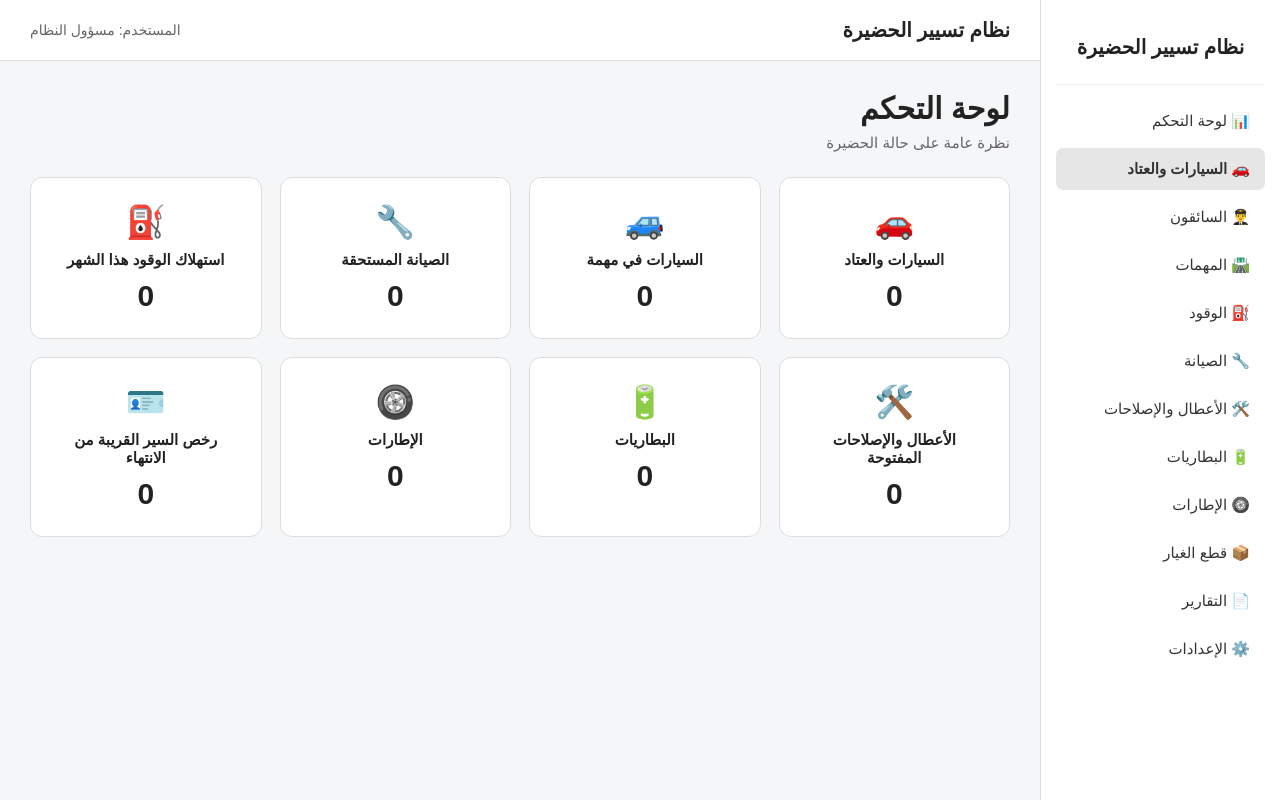
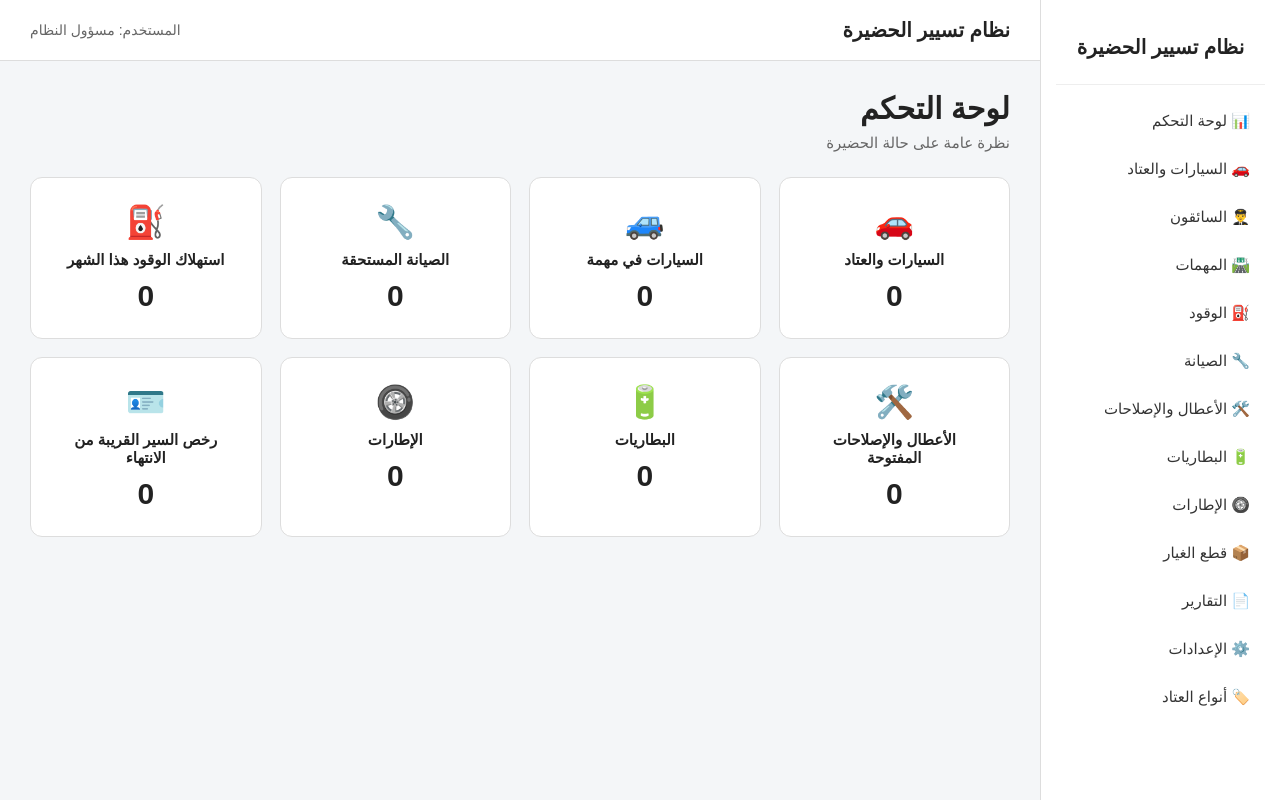
Before and after one commit to med-40/Fleet-Assets-Manager, a FastAPI app: page /dashboard in a window 1280 px wide. Run offline with FastAPI, Linux system fonts and the light colour scheme.

Commit message:
Update base.html

```diff
--- a/templates/base.html
+++ b/templates/base.html
@@ -38,6 +38,7 @@
             width: 240px;
             background: #ffffff;
             border-left: 1px solid #ddd;
+
             padding: 20px 15px;
 
             position: fixed;
@@ -50,10 +51,14 @@
 
         .logo {
             text-align: center;
+
             font-size: 20px;
             font-weight: bold;
+
             padding: 15px 5px 25px;
+
             border-bottom: 1px solid #eee;
+
             margin-bottom: 15px;
         }
 
@@ -65,7 +70,9 @@
 
         .menu a {
             display: block;
+
             text-decoration: none;
+
             color: #333;
 
             padding: 12px 15px;
@@ -96,14 +103,19 @@
             min-height: 100vh;
         }
 
+        /* الشريط العلوي */
+
         .topbar {
             background: white;
+
             padding: 18px 30px;
 
             border-bottom: 1px solid #ddd;
 
             display: flex;
+
             justify-content: space-between;
+
             align-items: center;
         }
 
@@ -117,9 +129,13 @@
             color: #666;
         }
 
+        /* محتوى الصفحة */
+
         .page-content {
             padding: 30px;
         }
+
+        /* الهواتف والشاشات الصغيرة */
 
         @media (max-width: 800px) {
 
@@ -140,82 +156,175 @@
 
 </head>
 
+
 <body>
 
 <div class="app">
 
+
+    <!-- ================================= -->
+    <!-- القائمة الجانبية -->
+    <!-- ================================= -->
+
     <aside class="sidebar">
 
+
         <div class="logo">
+
             نظام تسيير الحضيرة
+
         </div>
+
 
         <nav class="menu">
 
+
+            <!-- لوحة التحكم -->
+
             <a href="/dashboard">
+
                 📊 لوحة التحكم
+
             </a>
 
-            <a href="/equipment" class="active">
+
+            <!-- السيارات والعتاد -->
+
+            <a href="/equipment">
+
                 🚗 السيارات والعتاد
+
             </a>
 
+
+            <!-- السائقون -->
+
             <a href="#">
+
                 👨‍✈️ السائقون
+
             </a>
 
+
+            <!-- المهمات -->
+
             <a href="#">
+
                 🛣️ المهمات
+
             </a>
 
+
+            <!-- الوقود -->
+
             <a href="#">
+
                 ⛽ الوقود
+
             </a>
 
+
+            <!-- الصيانة -->
+
             <a href="#">
+
                 🔧 الصيانة
+
             </a>
 
+
+            <!-- الأعطال والإصلاحات -->
+
             <a href="#">
+
                 🛠️ الأعطال والإصلاحات
+
             </a>
 
+
+            <!-- البطاريات -->
+
             <a href="#">
+
                 🔋 البطاريات
+
             </a>
 
+
+            <!-- الإطارات -->
+
             <a href="#">
+
                 🛞 الإطارات
+
             </a>
 
+
+            <!-- قطع الغيار -->
+
             <a href="#">
+
                 📦 قطع الغيار
+
             </a>
 
+
+            <!-- التقارير -->
+
             <a href="#">
+
                 📄 التقارير
+
             </a>
 
+
+            <!-- الإعدادات -->
+
             <a href="#">
+
                 ⚙️ الإعدادات
+
             </a>
 
+
+            <!-- أنواع العتاد -->
+
+            <a href="/equipment-types">
+
+                🏷️ أنواع العتاد
+
+            </a>
+
+
         </nav>
+
 
     </aside>
 
 
+    <!-- ================================= -->
+    <!-- المحتوى الرئيسي -->
+    <!-- ================================= -->
+
     <main class="content">
+
 
         <header class="topbar">
 
+
             <div class="topbar-title">
+
                 نظام تسيير الحضيرة
+
             </div>
 
+
             <div class="user-info">
+
                 المستخدم: مسؤول النظام
+
             </div>
+
 
         </header>
 
@@ -223,11 +332,14 @@
         <section class="page-content">
 
             {% block content %}
+
             {% endblock %}
 
         </section>
 
+
     </main>
+
 
 </div>
 
```
